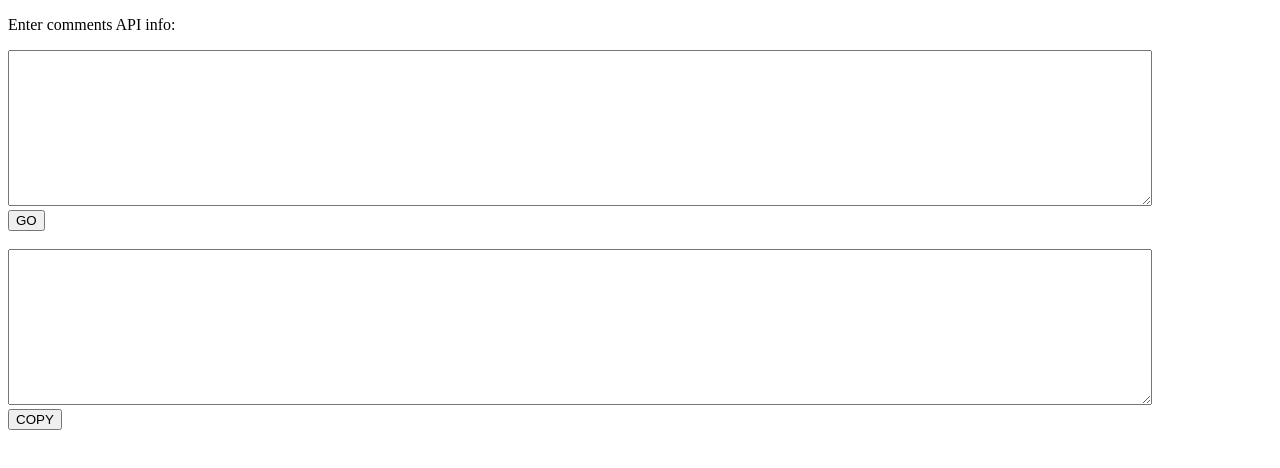
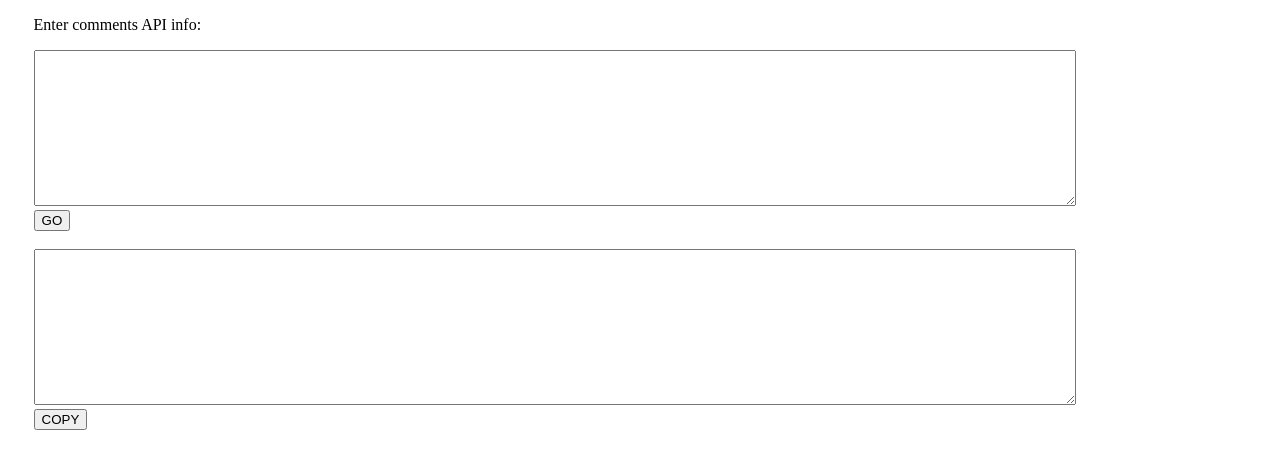
Before and after one commit to lindenbreeze/swcpointadding, a plain HTML site: page index.html in a window 1280 px wide. Drawn offline with Linux system fonts and the light colour scheme.

Commit message:
Update style.css

```diff
--- a/style.css
+++ b/style.css
@@ -1,8 +1,7 @@
- table {
+textarea {
     width: 90%;
   }
-
-
-  textarea {
+body {
     width: 90%;
-  }
+    padding-left: 2%;
+    }
```
